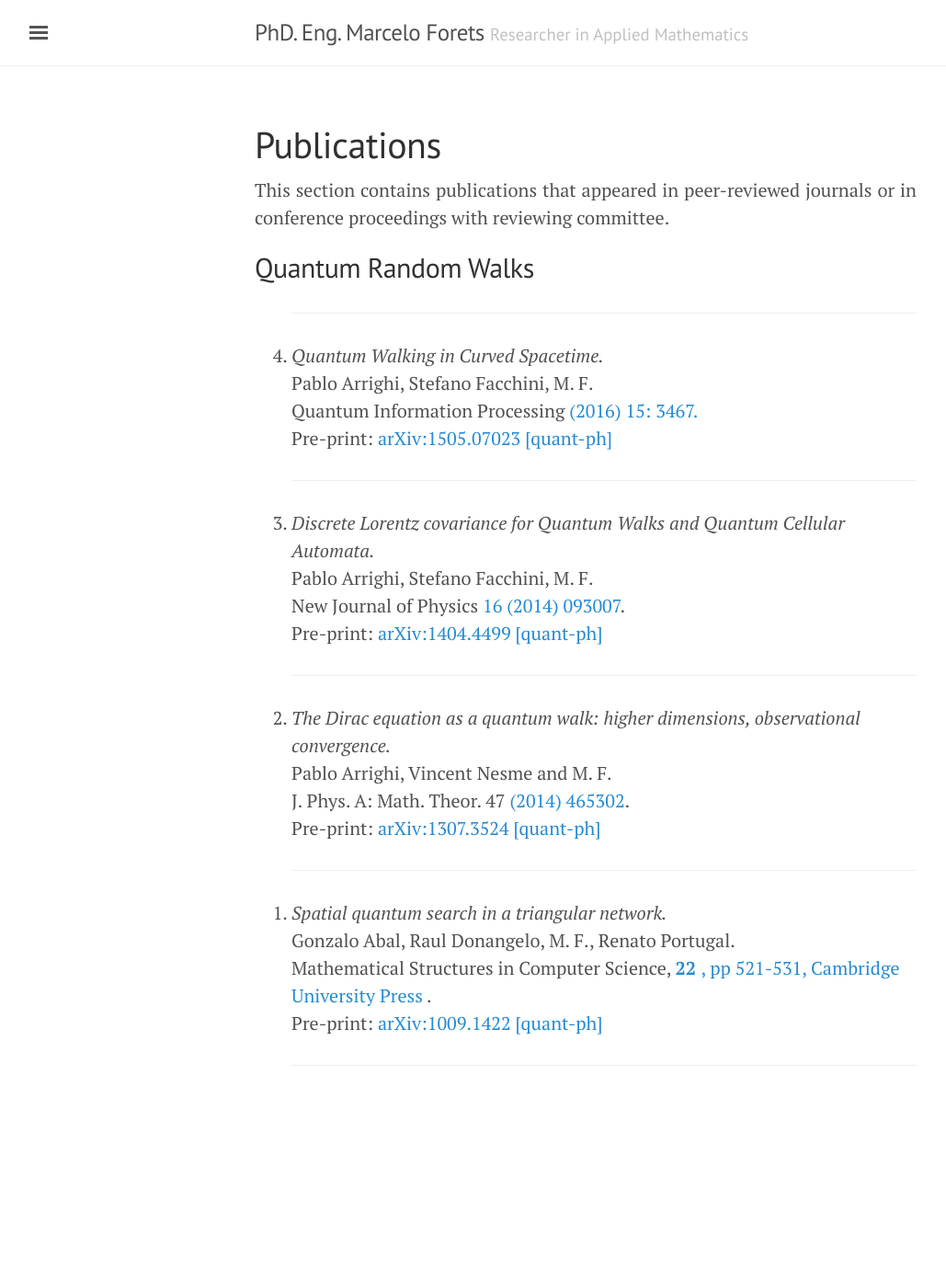
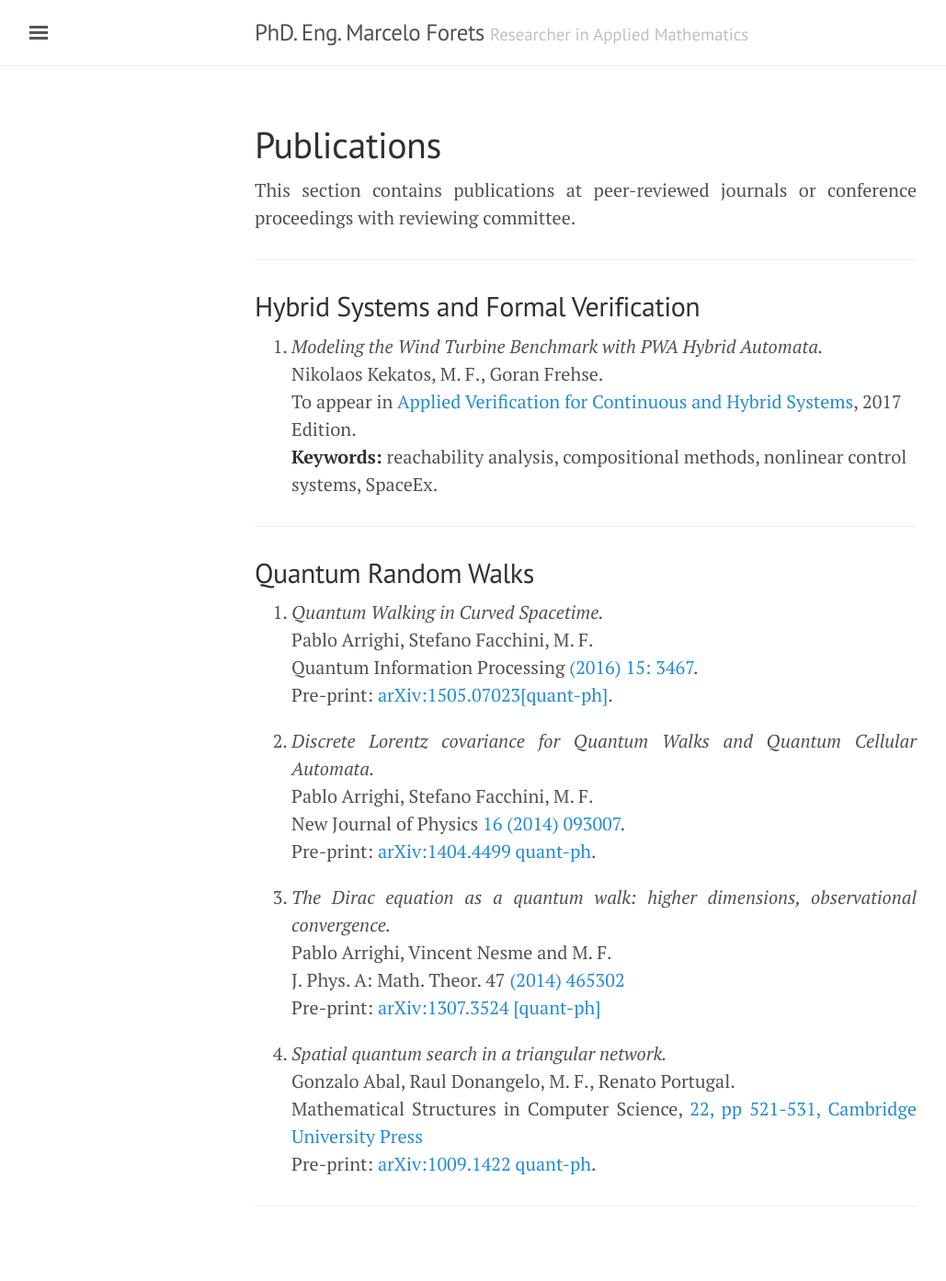
Before and after one commit to mforets/mforets.github.io, a Jekyll site: the page built from pr_publications.md, in a window 1280 px wide. Shown: the whole page at 92% size, without its empty margins (3-1032 px from the left). Built offline with Jekyll 4.4.1, drawn with Linux system fonts in a browser that asks for light colours; before the commit the page ends 1240 px from its top, so only the background shows below that.

Commit message:
update publis

```diff
--- a/pr_publications.md
+++ b/pr_publications.md
@@ -3,41 +3,33 @@ layout: page
 title: Publications
 ---
 
-This section contains publications that appeared in peer-reviewed journals or in conference proceedings with reviewing committee.
+This section contains publications at peer-reviewed journals or conference proceedings with reviewing committee.
+
+---
+
+## Hybrid Systems and Formal Verification
+
+
+1. *Modeling the Wind Turbine Benchmark with PWA Hybrid
+Automata.* <br> Nikolaos Kekatos, M. F., Goran Frehse. <br> To appear in [Applied Verification for Continuous and Hybrid Systems](http://cps-vo.org/group/ARCH), 2017 Edition. <br> **Keywords:** reachability analysis, compositional methods, nonlinear control systems, SpaceEx.
+
+---
 
 ## Quantum Random Walks
 
-<ol reversed>
-<hr>
+1. *Quantum Walking in Curved Spacetime.* <br> Pablo Arrighi, Stefano Facchini, M. F. <br>  Quantum Information Processing [(2016) 15: 3467](http://link.springer.com/article/10.1007/s11128-016-1335-7). <br> Pre-print: [arXiv:1505.07023[quant-ph]](https://arxiv.org/abs/1505.07023).
 
-  <li> <i> Quantum Walking in Curved Spacetime.</i><br> Pablo Arrighi, Stefano Facchini, M. F. <br>  Quantum Information Processing  <a href="http://link.springer.com/article/10.1007/s11128-016-1335-7"> (2016) 15: 3467.</a>  <br>
-Pre-print: <a href="https://arxiv.org/abs/1505.07023">arXiv:1505.07023
-[quant-ph]</a>   <br>
-<hr>
-</li>
+2. *Discrete Lorentz covariance for Quantum Walks and Quantum Cellular Automata.* <br> Pablo Arrighi, Stefano Facchini, M. F. <br> New Journal of Physics  [16 (2014) 093007](http://iopscience.iop.org/1367-2630/16/9/093007/). <br> Pre-print: [arXiv:1404.4499 quant-ph](http://arxiv.org/abs/1404.4499).
 
-  <li> <i> Discrete
-Lorentz covariance for Quantum Walks and Quantum Cellular Automata.</i> <br> Pablo Arrighi, Stefano Facchini, M. F. <br> New Journal of Physics  <a href="http://iopscience.iop.org/1367-2630/16/9/093007/">16 (2014) 093007</a>.  <br>Pre-print: <a href="http://arxiv.org/abs/1404.4499">arXiv:1404.4499
-[quant-ph]</a>   <br>
-<hr>
-</li>
+3. *The Dirac equation as a quantum walk: higher dimensions, observational
+convergence.* <br> Pablo Arrighi, Vincent Nesme and M. F. <br> J. Phys. A: Math. Theor. 47 [(2014) 465302](http://iopscience.iop.org/1751-8121/47/46/465302/) <br> Pre-print: <a href="http://arxiv.org/abs/1307.3524">arXiv:1307.3524 [quant-ph]
 
-<li> <i> The
-Dirac equation as a quantum walk: higher dimensions, observational
-convergence.</i> <br> Pablo Arrighi, Vincent Nesme and M. F. <br> J. Phys. A: Math. Theor. 47 <a href="http://iopscience.iop.org/1751-8121/47/46/465302/"> (2014) 465302</a>.  <br> Pre-print: <a href="http://arxiv.org/abs/1307.3524">arXiv:1307.3524 [quant-ph]</a>   <br>
-<hr>
-</li>
+4. *Spatial quantum search in a triangular network.* <br> Gonzalo Abal, Raul Donangelo, M. F., Renato Portugal. <br> Mathematical
+Structures in Computer Science,  [22, pp 521-531, Cambridge
+University Press](http://journals.cambridge.org/action/displayAbstract?fromPage=online&aid=8544748&fileId=S0960129511000600) <br>
+Pre-print: [arXiv:1009.1422 quant-ph](http://arxiv.org/abs/1009.1422).
 
-
-  <li> <i> Spatial quantum search in a triangular network.</i> <br> Gonzalo Abal, Raul Donangelo, M. F., Renato Portugal. <br> Mathematical
-Structures in Computer Science,  <a href="http://journals.cambridge.org/action/displayAbstract?fromPage=online&aid=8544748&fileId=S0960129511000600">
-<b> 22 </b>, pp 521-531, Cambridge
-University Press </a>. <br> Pre-print: <a href="http://arxiv.org/abs/1009.1422">arXiv:1009.1422 [quant-ph]  </a> <br>
-<hr>
-</li>
-
-
-</ol>
+---
 
 <div class="posts">
   {% for post in paginator.posts %}
```
Also changed, not shown: drafts.md (+30 -12 lines), 1 other file.
